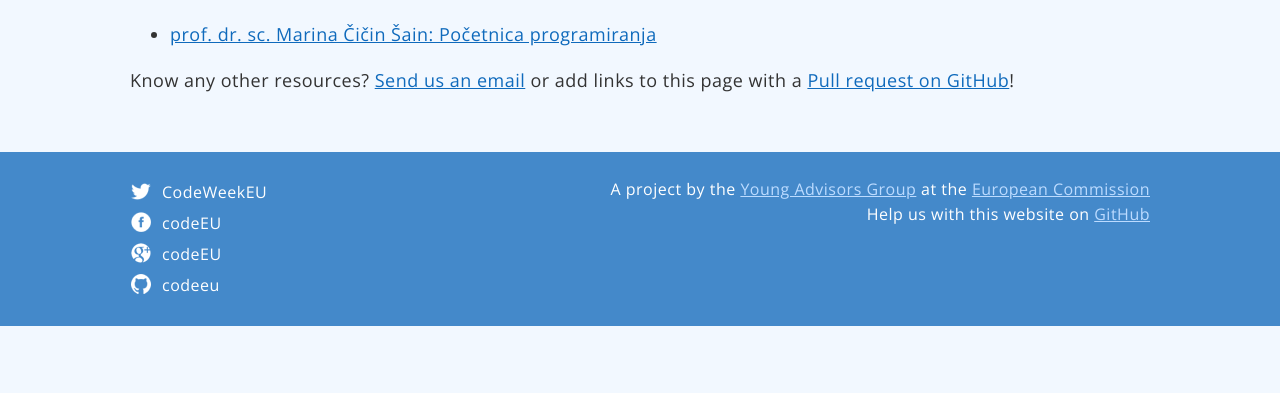
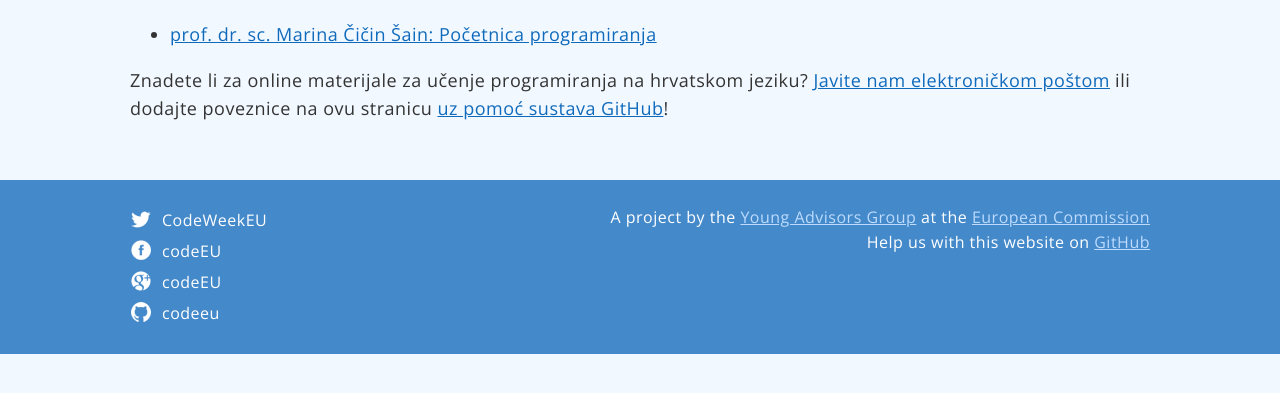
Before and after one commit to codeeu/codeeu.github.io, a Jekyll site: the page built from resources/croatia/index.html, in a window 1280 px wide, cut to the strip 167-560 px from the top of the page. Built offline with Jekyll 4.4.1, drawn with Linux system fonts in a browser that asks for light colours; nearby versions of some CDN libraries; Markdown is read by kramdown in place of the engine named in the settings.

Commit message:
Update index.html

```diff
--- a/resources/croatia/index.html
+++ b/resources/croatia/index.html
@@ -9,4 +9,4 @@ title: Croatia
     </li>
   </ul>
 
-  <p>Know any other resources? <a href="mailto:{{site.contact.email}}">Send us an email</a> or add links to this page with a <a href="https://github.com/codeeu/codeeu.github.io">Pull request on GitHub</a>!</p>
+  <p>Znadete li za online materijale za učenje programiranja na hrvatskom jeziku? <a href="mailto:ivana.ruzic@skole.hr?subject=Europe Code Week u Hrvatskoj">Javite nam elektroničkom poštom</a> ili dodajte poveznice na ovu stranicu <a href="https://github.com/codeeu/codeeu.github.io">uz pomoć sustava GitHub</a>!</p>
```
